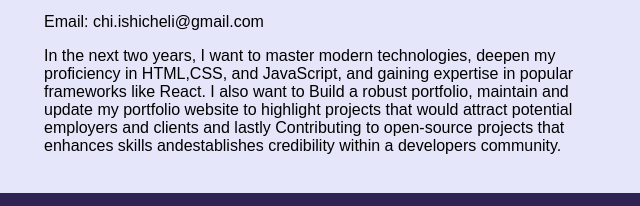
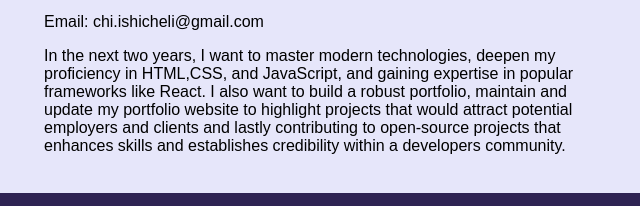
Before and after one commit to chi-pinky/my-journey, a plain HTML site: page index.html in a window 1280 px wide. Shown: the part 189-395 px from the top of the page, 619-1259 px from the left. Drawn offline with Linux system fonts and the light colour scheme.

Commit message:
Update index.html

```diff
--- a/index.html
+++ b/index.html
@@ -32,10 +32,9 @@
                     </p>
                     <p> In the next two years, I want to master modern technologies, deepen my proficiency in
                         HTML,CSS, and JavaScript, and gaining expertise in popular frameworks like React. I also
-                        want to Build
-                        a robust portfolio, maintain and update my portfolio website to highlight projects that
-                        would attract potential employers and clients and lastly Contributing to open-source
-                        projects that enhances skills andestablishes credibility within a developers community.</p>
+                        want to build a robust portfolio, maintain and update my portfolio website to highlight projects that
+                        would attract potential employers and clients and lastly contributing to open-source
+                        projects that enhances skills and establishes credibility within a developers community.</p>
 
                 </div>
             </div>
```
